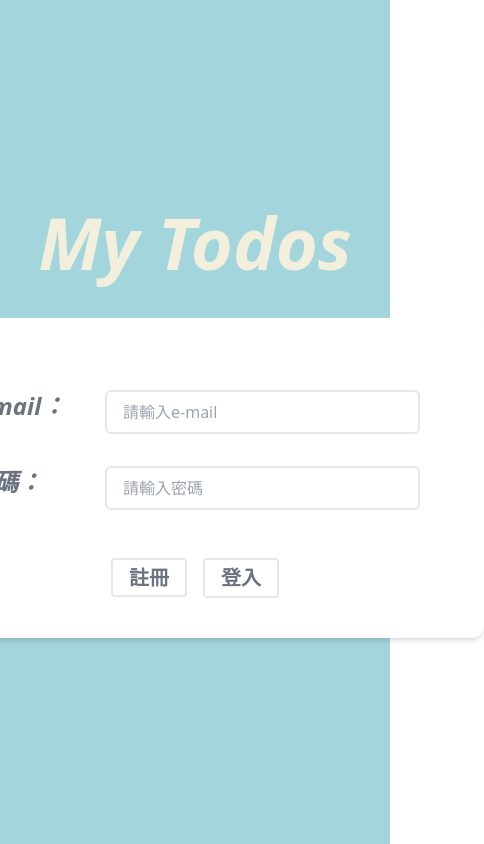
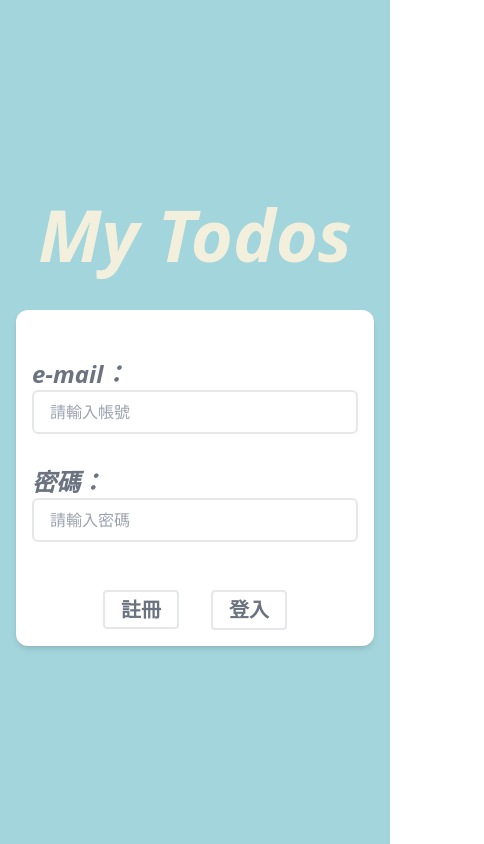
Before and after one commit to tomas41026175/IT-Ironman, a Next.js app: page / in a window 390 px wide. Shown: the whole page, 484 px wide, since content can reach past the window. Built offline with nearby package versions, Linux system fonts and the light colour scheme.

Commit message:
fix:Home page rwd

```diff
--- a/src/components/TextInput/index.jsx
+++ b/src/components/TextInput/index.jsx
@@ -2,19 +2,21 @@ import React, { forwardRef } from "react";
 
 // react hook form 的register會傳入ref，所以要用forwardRef包裝一下
 const TextInput = forwardRef(
-  ({ label, error, type, InputOnChange = () => {}, ...props }, ref) => {
-
+  (
+    { label, error, type, placeholder, InputOnChange = () => {}, ...props },
+    ref
+  ) => {
     return (
-      <div className="my-8 w-[450px] flex">
+      <div className="my-8 w-full flex flex-col md:flex-row">
         <label className="w-[30%] min-w-[100px] text-2xl italic font-bold text-gray-500">
           {label}：
         </label>
-        <div className="flex-1 ">
+        <div className="flex-1">
           <input
             ref={ref}
             type={type}
             className="w-full py-2 border-2 rounded-md focus-visible:outline-none pl-4 text-gray-500"
-            placeholder={`請輸入${label}`}
+            placeholder={placeholder}
             {...props}
           />
           {error && <p className="text-sm text-red-400">{error.message}</p>}
--- a/src/pages/SignUp.jsx
+++ b/src/pages/SignUp.jsx
@@ -37,7 +37,7 @@ const SignUp = () => {
   return (
     <Layout title="Sign Up">
       <form
-        className="py-10 px-16 bg-white rounded-xl shadow-md"
+        className="p-4 md:py-10 md:px-16 bg-white rounded-xl shadow-md w-full max-w-[650px] mx-auto"
         onSubmit={handleSubmit(onSubmit, onErrors)}
       >
         <div className="mb-12">
@@ -52,6 +52,7 @@ const SignUp = () => {
             })}
             error={errors.account}
             type="text"
+            placeholder="guest001@test.com"
           />
           <TextInput
             label="密碼"
@@ -70,9 +71,10 @@ const SignUp = () => {
             })}
             error={errors.password}
             type="password"
+            placeholder="@A123456789"
           />
         </div>
-        <div className="flex justify-center items-center">
+        <div className="flex justify-center items-center flex-wrap gap-4">
           <Link href={"/"}>
             <span className="rounded mx-2 border-2 px-4 py-1 cursor-pointer transition-all hover:bg-[#e3e8eB] text-gray-500 text-xl font-bold">
               返回登入
--- a/src/pages/index.jsx
+++ b/src/pages/index.jsx
@@ -42,12 +42,12 @@ const Index = () => {
     } else {
       // check if user is in profiles table
       const { data: profileData, error: profileError } = await supabase
-        .from('profiles')
-        .select('username')
-        .eq('id', data.user.id);
+        .from("profiles")
+        .select("username")
+        .eq("id", data.user.id);
 
       if (profileError) {
-        console.error('Error checking profile:', profileError);
+        console.error("Error checking profile:", profileError);
         return;
       }
 
@@ -55,11 +55,11 @@ const Index = () => {
       if (!profileData || profileData.length === 0) {
         // insert user into profiles table
         const { error: insertError } = await supabase
-          .from('profiles')
-          .insert([{ id: data.user.id, username: 'DESIRED_USERNAME' }]);
+          .from("profiles")
+          .insert([{ id: data.user.id, username: "DESIRED_USERNAME" }]);
 
         if (insertError) {
-          console.error('Error inserting profile:', insertError);
+          console.error("Error inserting profile:", insertError);
           return;
         }
       }
@@ -69,7 +69,6 @@ const Index = () => {
       router.push(process.env.NEXT_PUBLIC_HOME_PAGE);
     }
   };
-
 
   // const getUserData = async () => {
   //   const temp = await supabase
@@ -85,7 +84,7 @@ const Index = () => {
   return (
     <Layout title="My Todos">
       <form
-        className="py-10 px-16 bg-white rounded-xl shadow-md"
+        className="p-4 md:py-10 md:px-16 bg-white rounded-xl shadow-md w-full max-w-[650px] mx-auto"
         onSubmit={handleSubmit(onUserLogin, formOnErrors)}
       >
         <div className="mb-12">
@@ -96,6 +95,7 @@ const Index = () => {
             })}
             error={errors.account}
             type="text"
+            placeholder="請輸入帳號"
           />
           <TextInput
             label="密碼"
@@ -109,9 +109,10 @@ const Index = () => {
             })}
             error={errors.password}
             type="password"
+            placeholder="請輸入密碼"
           />
         </div>
-        <div className="flex justify-center items-center">
+        <div className="flex justify-center items-center flex-wrap gap-4">
           <Link href={"/SignUp"}>
             <span className="rounded mx-2 border-2 px-4 py-1 cursor-pointer transition-all hover:bg-[#e3e8eB] text-gray-500 text-xl font-bold">
               註冊
```
Also changed, not shown: context/23/登入頁面.md (added, +9 -0 lines), context/23/Code refactoring.md (deleted).
